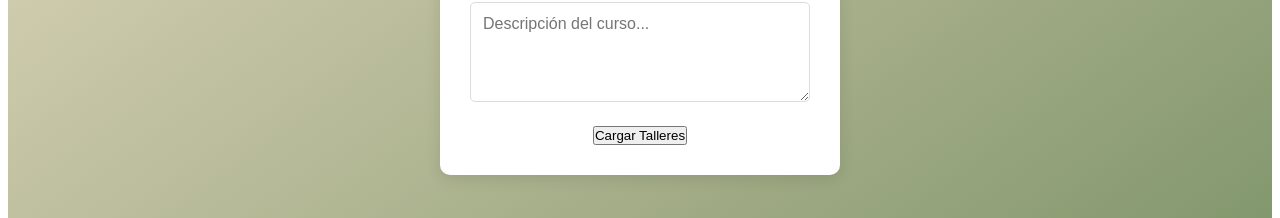
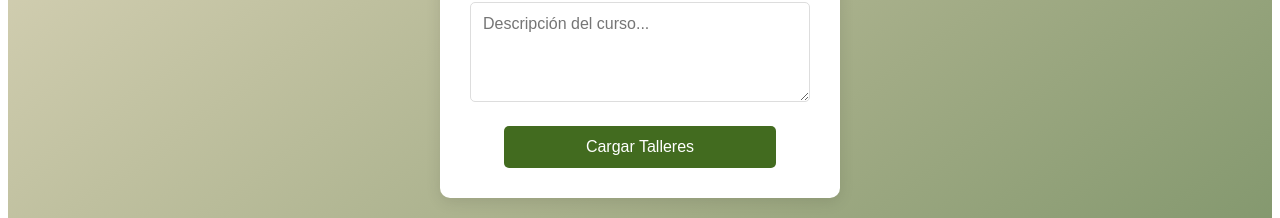
Before and after one commit to bautigr02/Frontend-Cursos, an Angular app: page /course-form in a window 1280 px wide. Shown: the part 791-1009 px from the top of the page. Built offline with nearby package versions, Linux system fonts and the light colour scheme.

Commit message:
Fix issues - Commit anterior

```diff
--- a/src/app/course-form/course-form.component.html
+++ b/src/app/course-form/course-form.component.html
@@ -65,7 +65,7 @@
       </div>
     </div>
 
-    <button type="button" >Cargar Talleres</button>
+    <button type="button" class="button-talleres" (click)="onSubmit()">Cargar Talleres</button>
   </form>
 </div>
 
--- a/src/app/course-form/course-form.component.scss
+++ b/src/app/course-form/course-form.component.scss
@@ -104,7 +104,7 @@ small {
     margin-top: 5px;
 }
 
-button[type="submit"] {
+.button-talleres{
     width: 80%;
     padding: 12px;
     background-color: #426B1F;
@@ -116,7 +116,7 @@ button[type="submit"] {
     transition: background-color 0.3s;
 }
 
-button[type="submit"]:hover {
+.button-talleres:hover {
     background-color: #365517;
 }
 
--- a/src/app/workshop-form/workshop-form.component.ts
+++ b/src/app/workshop-form/workshop-form.component.ts
@@ -44,6 +44,9 @@ export class WorkshopFormComponent implements OnInit {
       this.talleresAgregados.push(nuevoTaller);
       this.CourseWorkshopService.addTaller(nuevoTaller);
       this.tallerForm.reset();
+    }else{
+      console.log('Formulario de taller no válido. Por favor, revisa los campos.');
+      this.isErrorVisible = true;
     }
   }
   onSubmit(): void {
```
